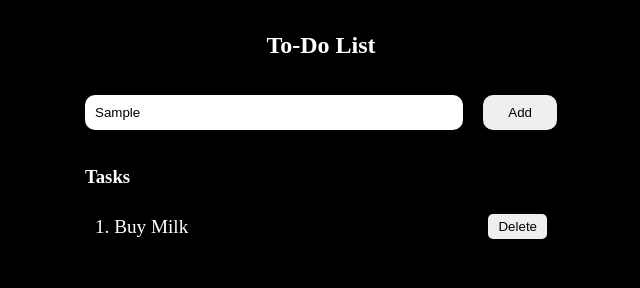
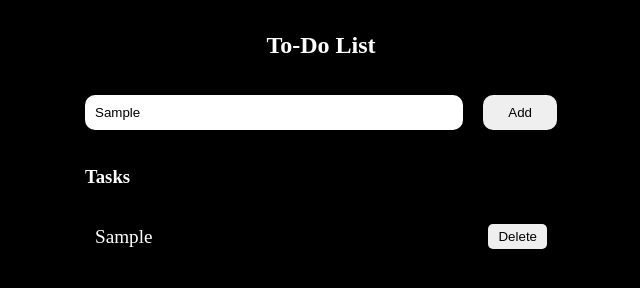
Before and after one commit to ESA-Programming-Community/esa_programming, a plain HTML site: page todo-app/index.html in a window 1280 px wide. Both pictures are taken after typing "Sample" into the empty fields and a click on the button "Add". Shown: the whole page, without its empty margins (319-959 px from the left). Drawn offline with Linux system fonts and the light colour scheme.

Commit message:
added the javascript for adding todo to our list

```diff
--- a/todo-app/index.css
+++ b/todo-app/index.css
@@ -51,6 +51,7 @@ input {
   align-items: center;
   font-size: larger;
   justify-content: space-between;
+  margin: 10px 0;
 }
 
 .delete-btn {
--- a/todo-app/index.html
+++ b/todo-app/index.html
@@ -16,20 +16,16 @@
       <br />
 
       <div class="input-container">
-        <input type="text" />
+        <input id="todo-input" type="text" />
         <button class="add-btn">Add</button>
       </div>
 
       <br />
       <br />
       <h3>Tasks</h3>
+
       <br />
-      <ul id="todo-list" class="todo-list">
-        <li>
-          <p>1. Buy Milk</p>
-          <button class="delete-btn">Delete</button>
-        </li>
-      </ul>
+      <ul class="todo-list"></ul>
     </div>
 
     <script src="index.js"></script>
--- a/todo-app/index.js
+++ b/todo-app/index.js
@@ -1 +1,37 @@
 let todos = [];
+
+const input = document.getElementById("todo-input");
+
+const addBtn = document.querySelector(".add-btn");
+
+const todoList = document.querySelector(".todo-list");
+
+addBtn.addEventListener("click", () => {
+  console.log("button clicked");
+
+  const newTodo = input.value;
+
+  let isDuplicated = false;
+
+  todoList.childNodes.forEach((e) => {
+    const todo = e.firstElementChild.textContent;
+
+    if (todo === newTodo) {
+      isDuplicated = true;
+      return;
+    }
+  });
+
+  if (isDuplicated) {
+    alert("Todo already exists");
+  } else {
+    const newLi = document.createElement("li");
+
+    newLi.innerHTML = `
+    <p>${newTodo}</p>
+    <button class="delete-btn">Delete</button>
+    `;
+
+    todoList.appendChild(newLi);
+  }
+});
```
